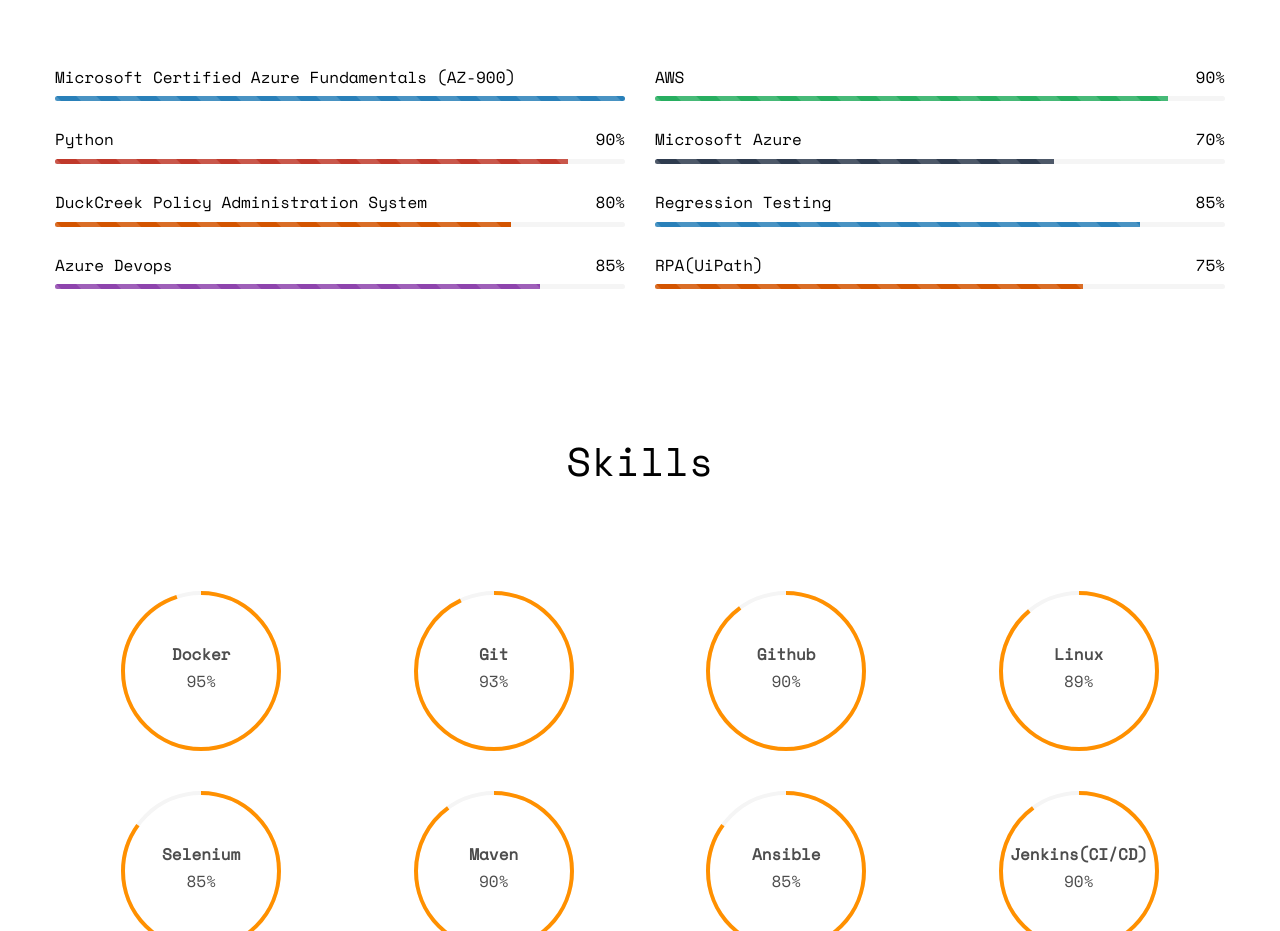
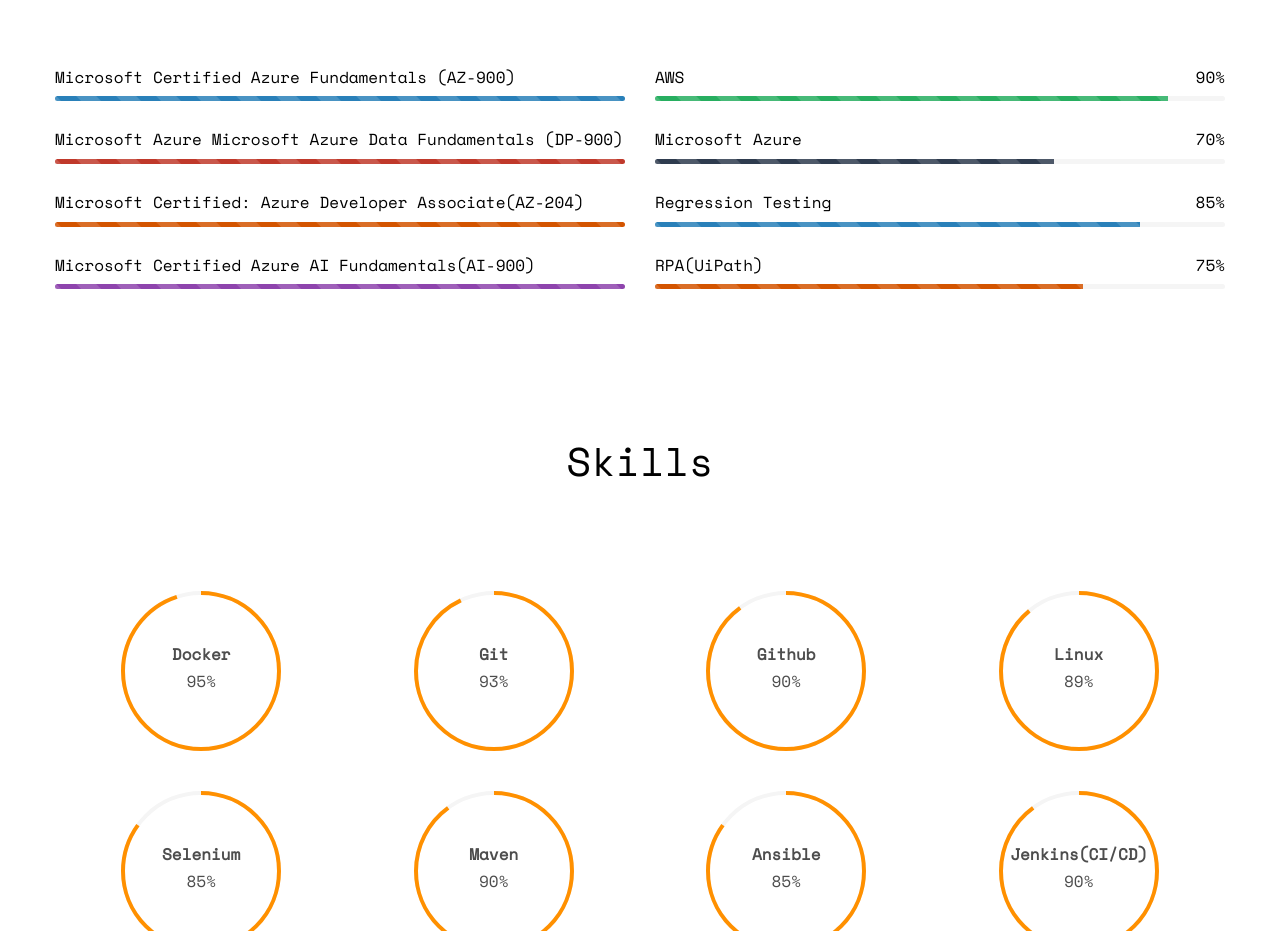
Before and after one commit to ShivangRustagi04/My_Portfolio, a plain HTML site: page profile-master/index.html in a window 1280 px wide. Shown: the part 3680-4611 px from the top of the page. Drawn offline with nearby package versions, Linux system fonts and the light colour scheme; some packages are replaced by stand-ins of ours; no server answers; files whose address does not match are found by name.

Commit message:
azure certis added

```diff
--- a/profile-master/index.html
+++ b/profile-master/index.html
@@ -250,26 +250,26 @@
 						</div>
 					</div>
 					<div class="progress-wrap">
-						<h3><span class="name-left">Python</span><span class="value-right">90%</span></h3>
+						<h3><span class="name-left">Microsoft Azure Microsoft Azure Data Fundamentals (DP-900)</span><span class="value-right"></span></h3>
 						<div class="progress">
 						  <div class="progress-bar progress-bar-2 progress-bar-striped active" role="progressbar"
-						  aria-valuenow="90" aria-valuemin="0" aria-valuemax="100" style="width:90%">
+						  aria-valuenow="90" aria-valuemin="0" aria-valuemax="100" style="width:100%">
 						  </div>
 						</div>
 					</div>
 					<div class="progress-wrap">
-						<h3><span class="name-left">DuckCreek Policy Administration System</span><span class="value-right">80%</span></h3>
+						<h3><span class="name-left">Microsoft Certified: Azure Developer Associate(AZ-204)</span><span class="value-right"></span></h3>
 						<div class="progress">
 						  <div class="progress-bar progress-bar-3 progress-bar-striped active" role="progressbar"
-						  aria-valuenow="80" aria-valuemin="0" aria-valuemax="100" style="width:80%">
+						  aria-valuenow="80" aria-valuemin="0" aria-valuemax="100" style="width:100%">
 						  </div>
 						</div>
 					</div>
 					<div class="progress-wrap">
-						<h3><span class="name-left">Azure Devops</span><span class="value-right">85%</span></h3>
+						<h3><span class="name-left">Microsoft Certified  Azure AI Fundamentals(AI-900)</span><span class="value-right"></span></h3>
 						<div class="progress">
 						  <div class="progress-bar progress-bar-4 progress-bar-striped active" role="progressbar"
-						  aria-valuenow="85" aria-valuemin="0" aria-valuemax="100" style="width:85%">
+						  aria-valuenow="85" aria-valuemin="0" aria-valuemax="100" style="width:100%">
 						  </div>
 						</div>
 					</div>
```
